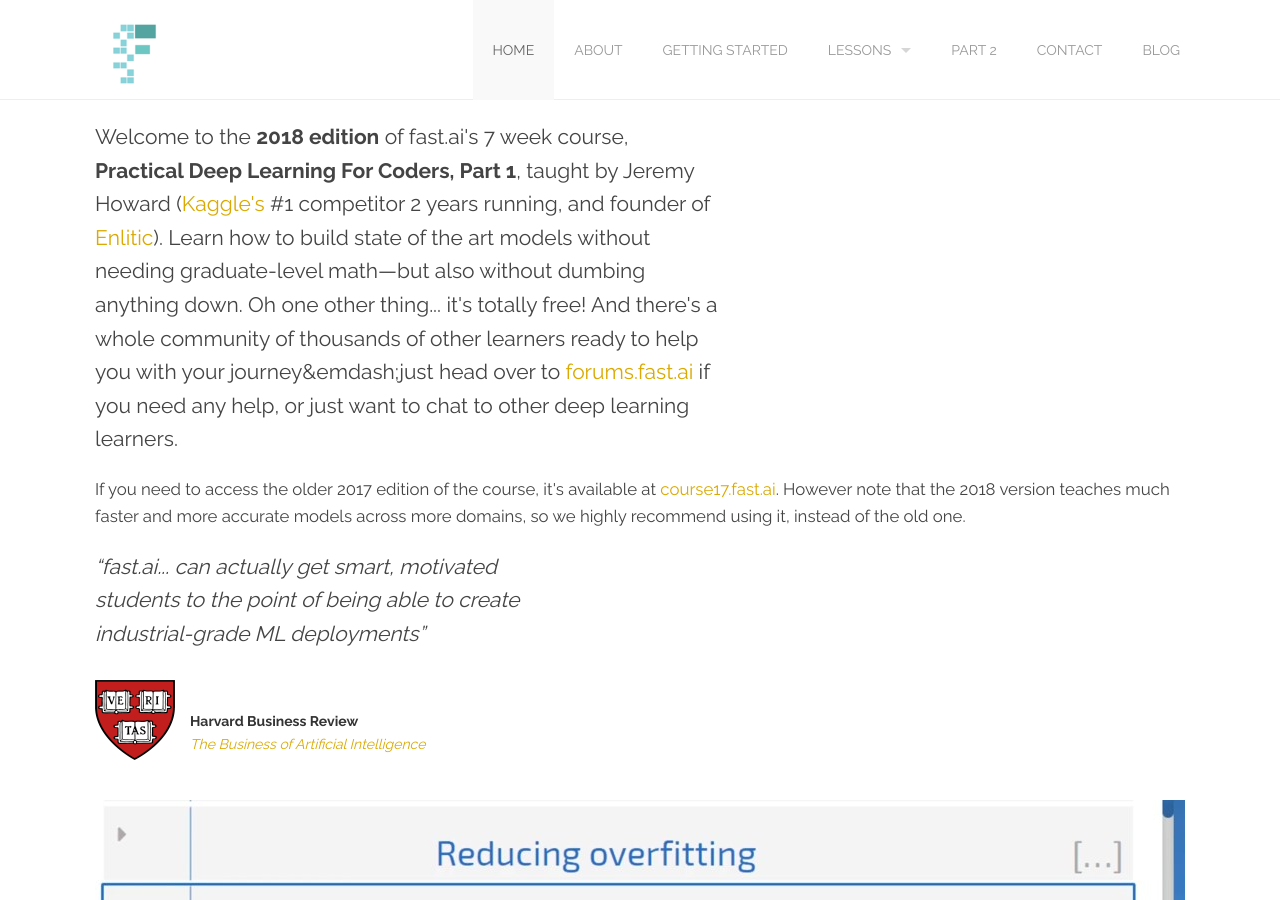
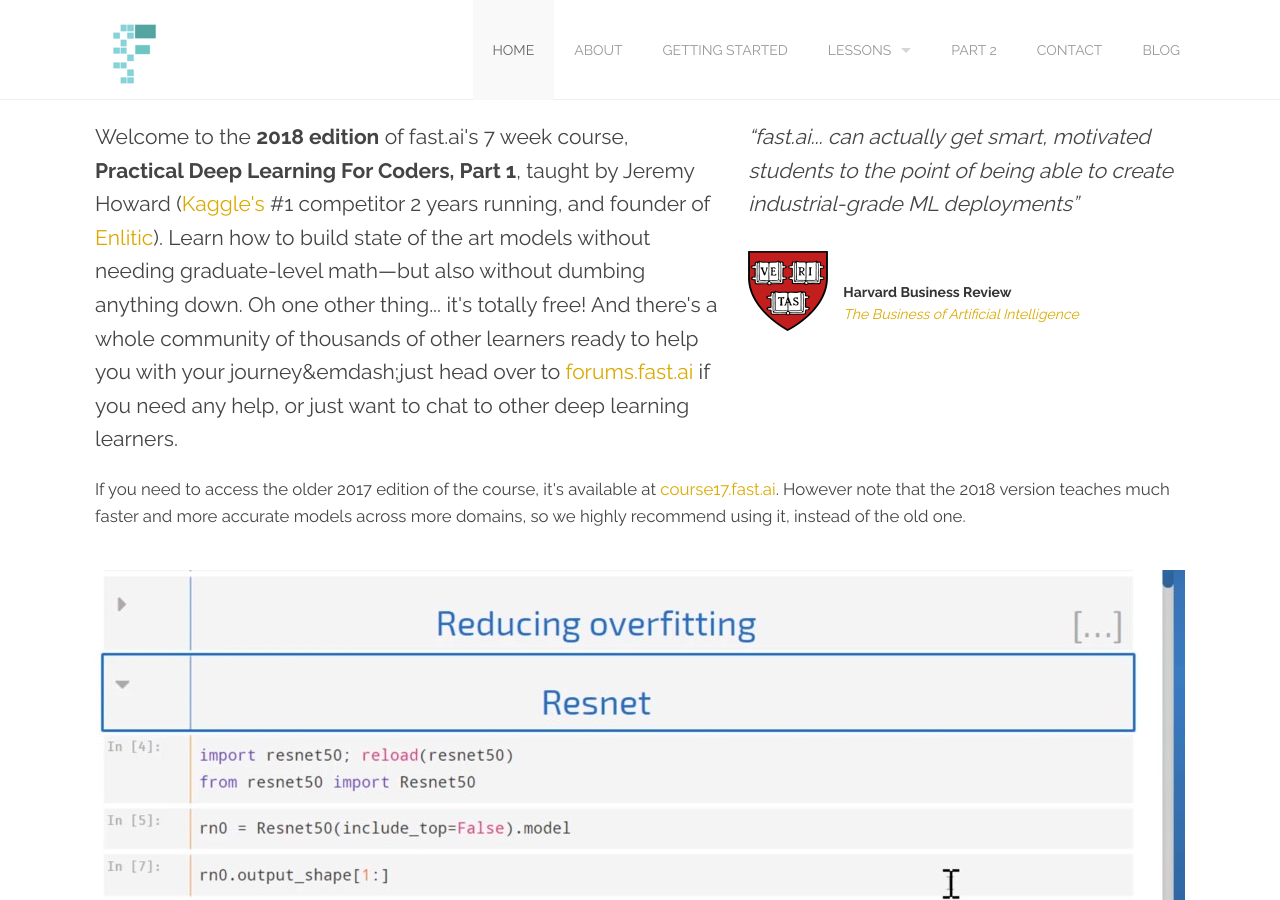
Before and after one commit to fastai/dlcert2, a Jekyll site: the page built from docs/index.html, in a window 1280 px wide and 900 px high. Built offline with Jekyll 4.4.1, drawn with Linux system fonts in a browser that asks for light colours.

```diff
--- a/docs/index.html
+++ b/docs/index.html
@@ -135,11 +135,6 @@ clients:
       Welcome to the <b>2018 edition</b> of fast.ai's 7 week course, <b>Practical Deep Learning For Coders, Part 1</b>, taught by Jeremy Howard (<a href="http://www.kaggle.com">Kaggle's</a> #1 competitor 2 years running, and founder of <a href="http://www.enlitic.com">Enlitic</a>). Learn how to build state of the art models without needing graduate-level math&mdash;but also without dumbing anything down. Oh one other thing... it's totally free! And there's a whole community of thousands of other learners ready to help you with your journey&emdash;just head over to <a href="http://forums.fast.ai/">forums.fast.ai</a> if you need any help, or just want to chat to other deep learning learners.
       </p>
     </div>
-    <div class='large-12 columns'>
-      <p style='font-size: 1.2rem;'>
-      If you need to access the older 2017 edition of the course, it's available at <a href="http://course17.fast.ai">course17.fast.ai</a>. However note that the 2018 version teaches much faster and more accurate models across more domains, so we highly recommend using it, instead of the old one.
-      </p>
-    </div>
     <div class='modTestimonials simple'>
       <div class='large-5 columns'>
         <div class='items'>
@@ -157,6 +152,11 @@ clients:
           </div>
         </div>
       </div>
+    <div class='large-12 columns'>
+      <p style='font-size: 1.2rem;'>
+      If you need to access the older 2017 edition of the course, it's available at <a href="http://course17.fast.ai">course17.fast.ai</a>. However note that the 2018 version teaches much faster and more accurate models across more domains, so we highly recommend using it, instead of the old one.
+      </p>
+    </div>
     </div>
   </div>
 </div>
```
